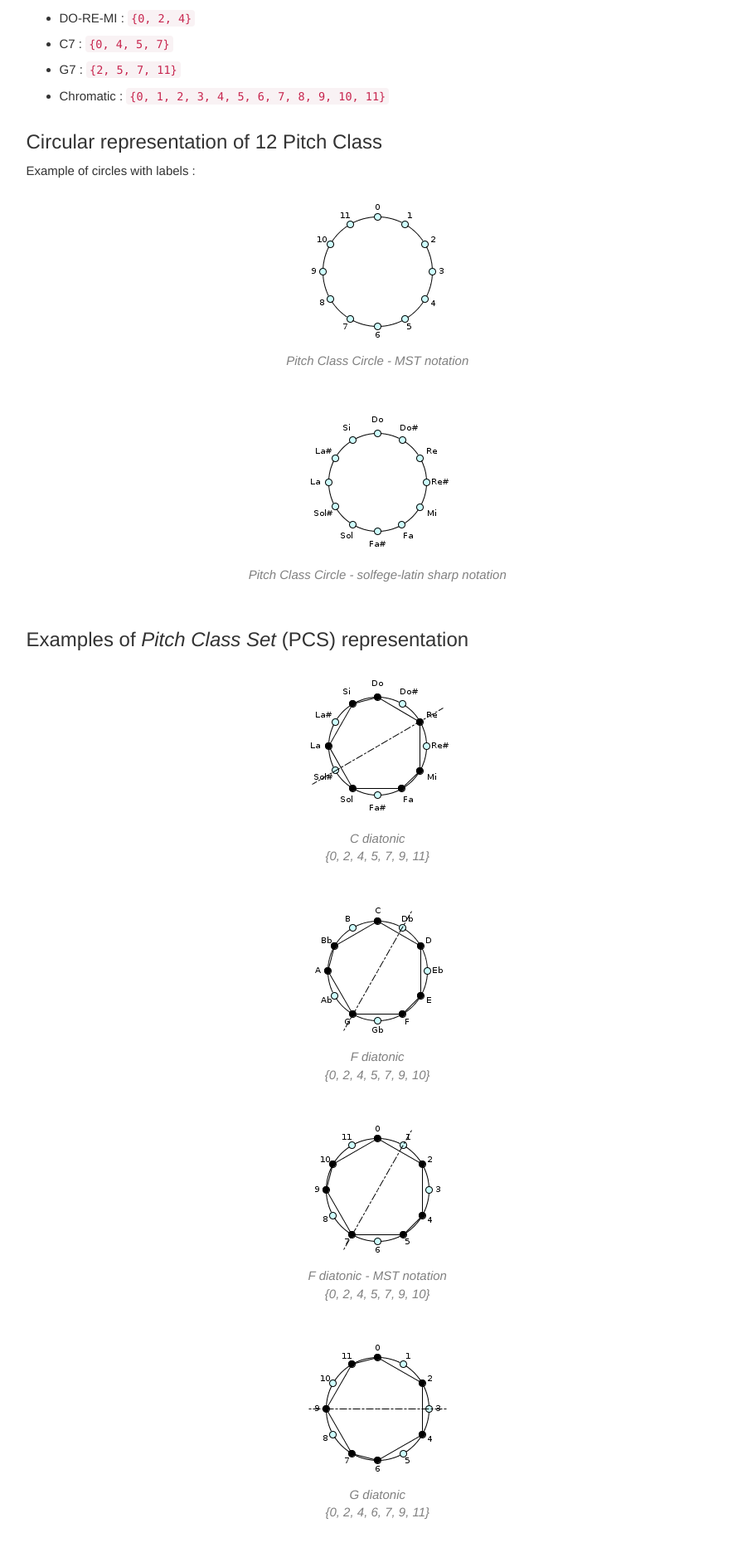
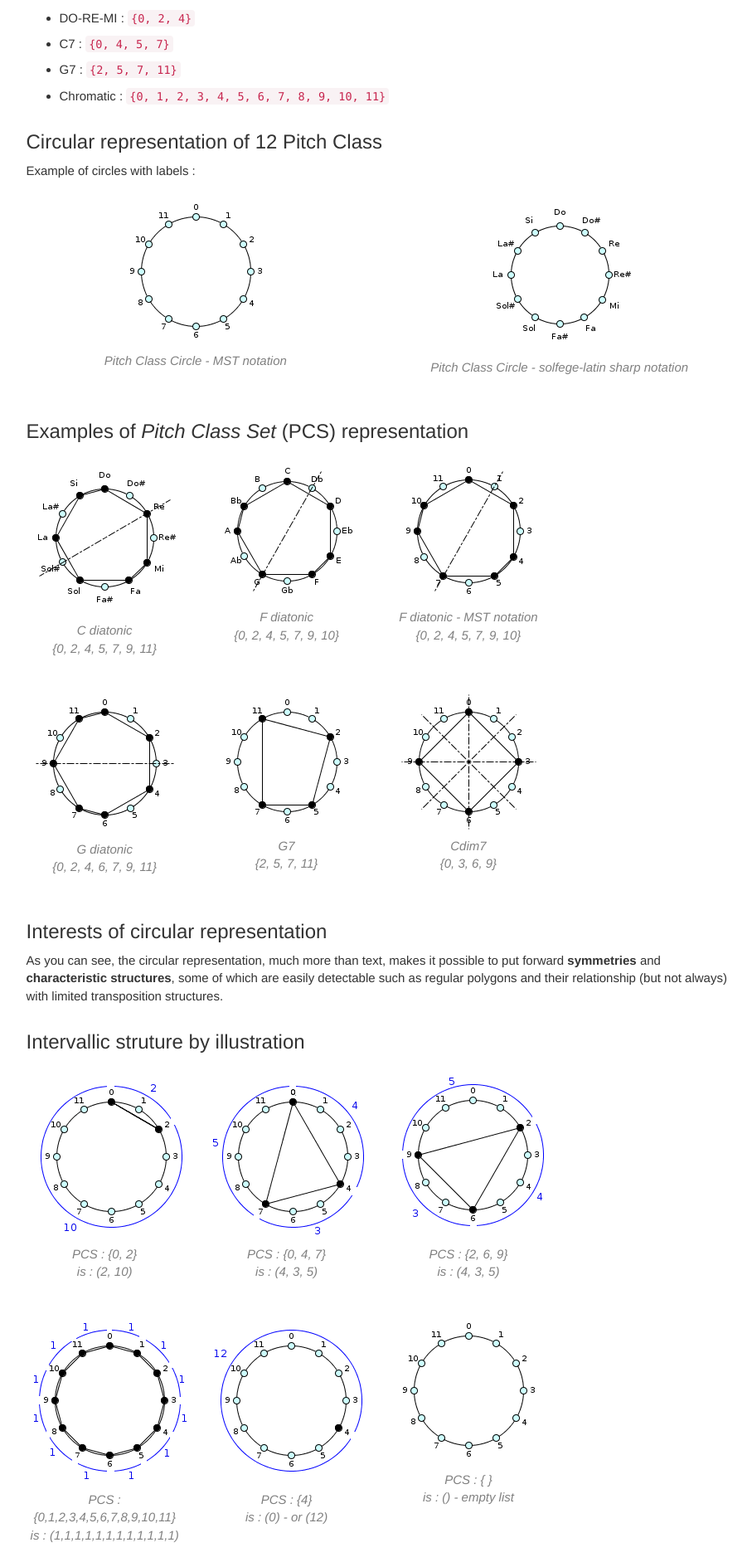
Before and after one commit to ocapuozzo/p4tuning.org, a Jekyll site: the page built from pages/musaic/musaic_12representation.md, in a window 1280 px wide. Shown: the part 1215-3098 px from the top of the page at 83% size, without its empty margins (331-1238 px from the left). Built offline with Jekyll 4.4.1, drawn with Linux system fonts in a browser that asks for light colours; nearby versions of some CDN libraries; comment, search, counter and statistics services are not loaded.

Commit message:
add images (gif and co)

```diff
--- a/pages/musaic/musaic_12representation.md
+++ b/pages/musaic/musaic_12representation.md
@@ -41,20 +41,34 @@ Examples :
 ## Circular representation of 12 Pitch Class
 
 Example of circles with labels :
-
+<div class="row">
+<div class="col-xs-6 col-md-6">
 {% include image.html file='musaic/circle-chromatic.png' alt='circle-chromatic' caption='Pitch Class Circle - MST notation' %}
+</div><div class="col-xs-6 col-md-6">
 {% include image.html file='musaic/circle-chromatic-latin.png' alt='circle-chromatic-latin' caption='Pitch Class Circle - solfege-latin sharp notation' %}
-
+</div>
+</div>
 
 ## Examples of *Pitch Class Set* (PCS) representation
 
-{% include image.html file='musaic/circle-cdiatonic.png' alt='circle-cdiatonic' caption='C diatonic<br/> &#123;0, 2, 4, 5, 7, 9, 11&#125;' %}
+<div class="row">
+<div class="col-xs-3 col-md-3">
+{% include image.html file='musaic/circle-cdiatonic.png' alt='circle-cdiatonic' caption='C diatonic<br/> &#123;0, 2, 4, 5, 7, 9, 11&#125;' %}</div>
+<div class="col-xs-3 col-md-3">
 {% include image.html file='musaic/circle-fdiatonic-latin.png' alt='circle-fdiatonic' caption='F diatonic<br/> &#123;0, 2, 4, 5, 7, 9, 10&#125;' %}
+</div><div class="col-xs-3 col-md-3">
 {% include image.html file='musaic/circle-fdiatonic-mst.png' alt='circle-fdiatonic MST' caption='F diatonic - MST notation<br/> &#123;0, 2, 4, 5, 7, 9, 10&#125;' %}
+</div>
+</div>
+<div class="row">
+<div class="col-xs-3 col-md-3">
 {% include image.html file='musaic/circle-gdiatonic-mst.png' alt='circle-gdiatonic MST' caption='G diatonic<br/> &#123;0, 2, 4, 6, 7, 9, 11&#125;' %}
+</div><div class="col-xs-3 col-md-3">
 {% include image.html file='musaic/sol7_Clock.png' alt='sol7_Clock MST' caption='G7<br/> &#123;2, 5, 7, 11&#125;' %}
+</div><div class="col-xs-3 col-md-3">
 {% include image.html file='musaic/cdim7_Clock.png' alt='cdim7_Clock MST' caption='Cdim7<br/> &#123;0, 3, 6, 9&#125;' %}
-
+</div>
+</div>
 
 ## Interests of circular representation
 
@@ -62,13 +76,24 @@ As you can see, the circular representation, much more than text, makes it possi
 
 ## Intervallic struture by illustration
 
+<div class="row">
+<div class="col-xs-3 col-md-3">
 {% include image.html file='musaic/0_2_is.png' alt='0_2_is' caption='PCS : {0, 2}<br/> is : (2, 10)' %}
+</div><div class="col-xs-3 col-md-3">
 {% include image.html file='musaic/0_4_7_is.png' alt='0_4_7_is' caption='PCS : {0, 4, 7}<br/> is : (4, 3, 5)' %}
+</div><div class="col-xs-3 col-md-3">
 {% include image.html file='musaic/2_6_9_is.png' alt='2_6_9_is_is' caption='PCS : {2, 6, 9}<br/> is : (4, 3, 5)' %}
+</div>
+</div>
+<div class="row">
+<div class="col-xs-3 col-md-3">
 {% include image.html file='musaic/0_1_2_3_4_5_6_7_8_9_10_11_is.png' alt='0_1_2_3_4_5_6_7_8_9_10_11_is' caption='PCS : {0,1,2,3,4,5,6,7,8,9,10,11}<br/> is : (1,1,1,1,1,1,1,1,1,1,1,1)' %}
+</div><div class="col-xs-3 col-md-3">
 {% include image.html file='musaic/4_is.png' alt='4_is' caption='PCS : {4}<br/> is : (0) - or (12)' %}
+</div><div class="col-xs-3 col-md-3">
 {% include image.html file='musaic/circle-chromatic.png' alt='circle-chromatic' caption='PCS : { }<br/> is : () - empty list' %}
-
+</div>
+</div>
 ## References and Co
 
 
```
Also changed, not shown: _includes/sample_musaic_transforme_anim.html (+5 -6 lines), favicon.ico (added), readme-changes.txt (added).
